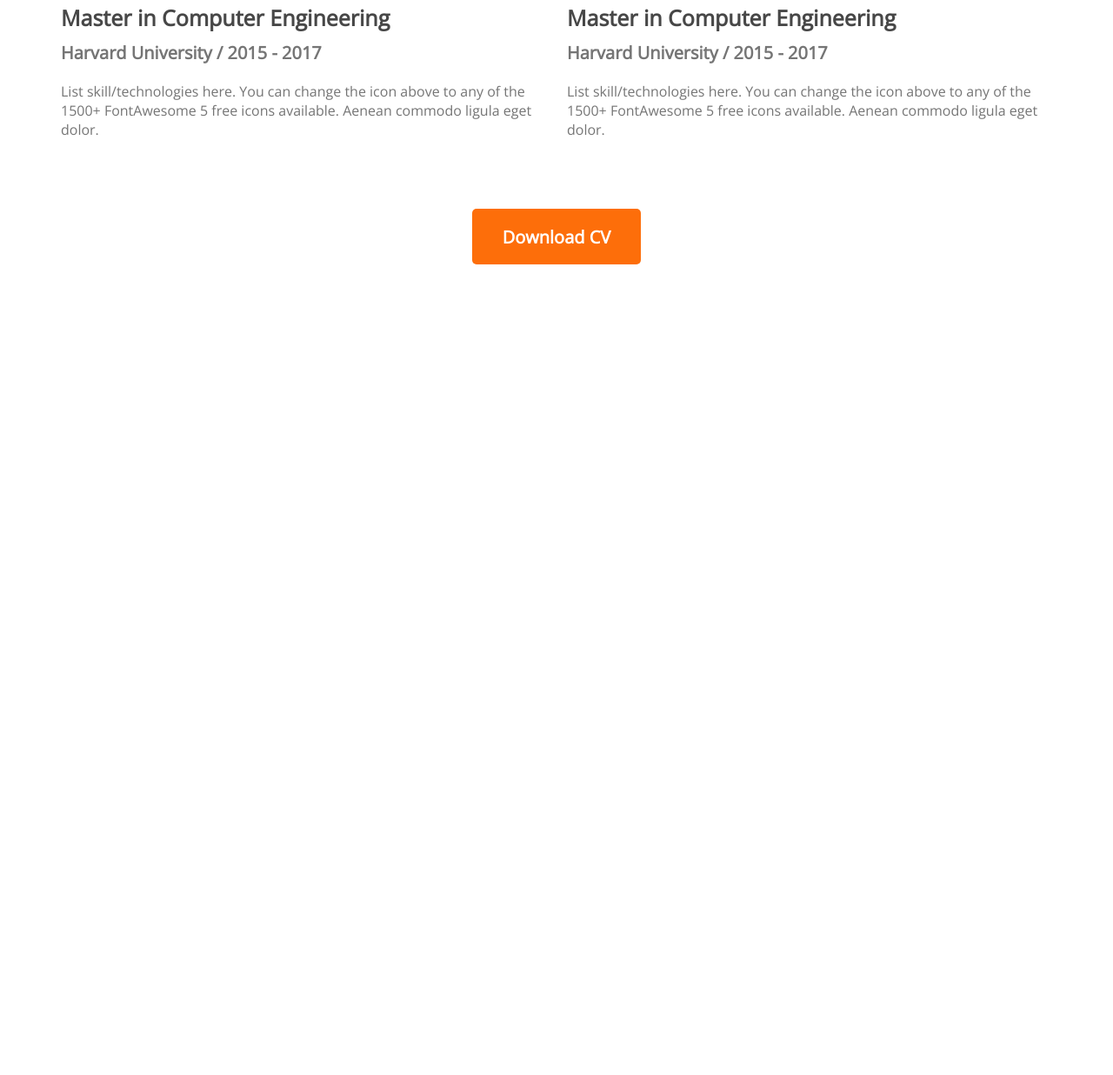
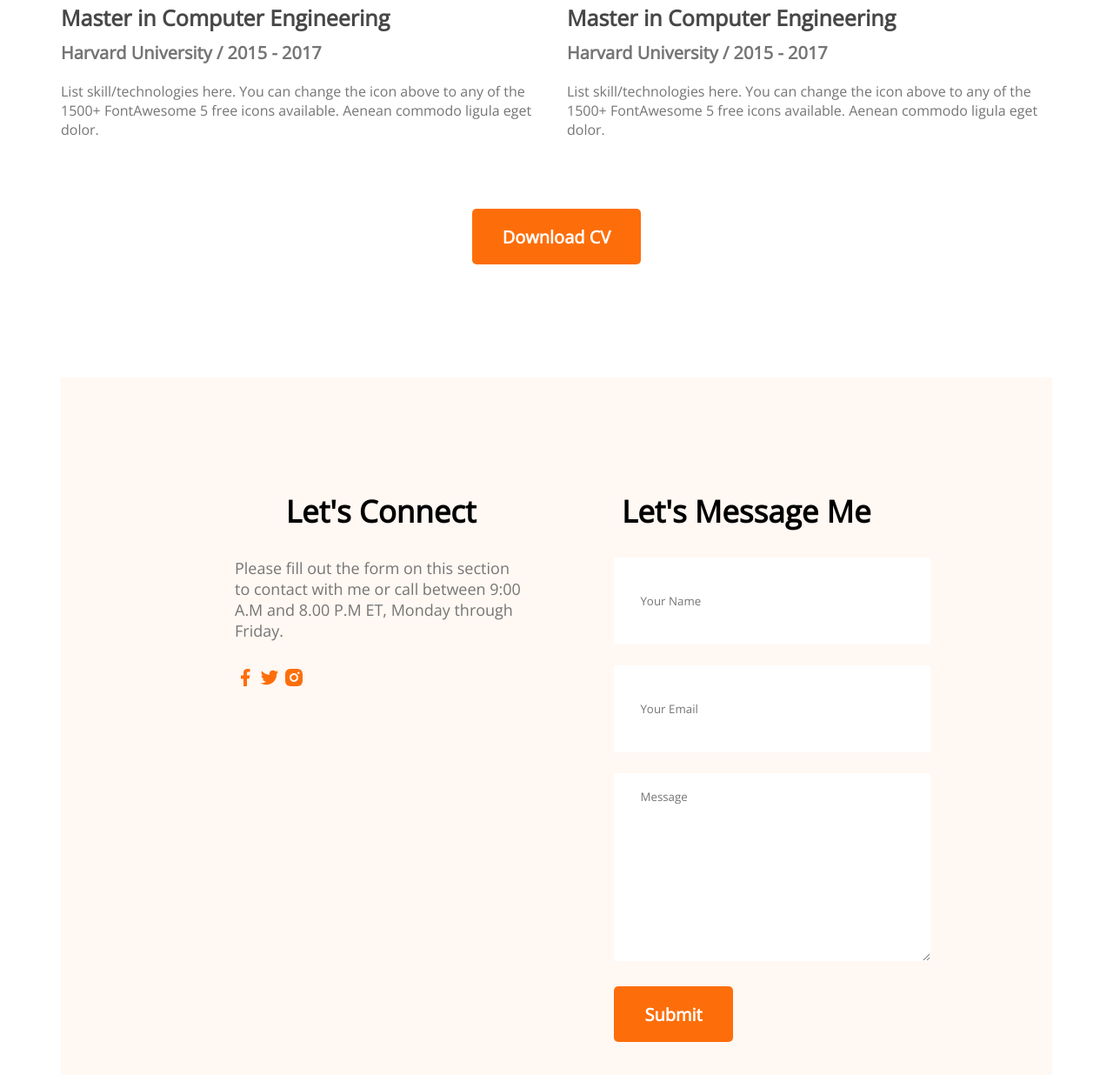
Before and after one commit to mahdirkabir/developer-portfolio, a plain HTML site: page index.html in a window 1280 px wide. Shown: the part 2747-3983 px from the top of the page at 87% size. Before the commit the page ends 3051 px from the top, so only its background shows below. Drawn offline with nearby package versions, Linux system fonts and the light colour scheme.

Commit message:
upto contact section

```diff
--- a/index.html
+++ b/index.html
@@ -35,6 +35,7 @@
         </div>
     </header>
     <main>
+        <!-- about section -->
         <section class="about">
             <h3 class="section-title">About Me</h3>
             <p class="section-description">I, m a designer & developer with a passion for web design. I enjoy developing simple, clean and slick websites that provide real value to the end user. Thousands of clients have procured exceptional resulfs while working with me. Delivering work within time and budget which meets clients requirements in our mata.</p>
@@ -142,6 +143,25 @@
                 <button class="btn-primary">Download CV</button>
             </div>
         </section>
+        <!-- contact section -->
+        <section class="contact">
+            <div>
+                <h3 class="section-title">Let's Connect</h3>
+                <p class="section-description">Please fill out the form on this section to contact with me or call between 9:00 A.M and 8.00 P.M ET, Monday through Friday.</p>
+                <a href=""><img src="images/icons/facebook.png" alt=""></a>
+                <a href=""><img src="images/icons/twitter.png" alt=""></a>
+                <a href=""><img src="images/icons/insta.png" alt=""></a>
+            </div>
+            <div>
+                <h3 class="section-title">Let's Message Me</h3>
+                <form action="">
+                    <input type="text" placeholder="Your Name">
+                    <input type="email" placeholder="Your Email">
+                    <textarea placeholder="Message" name="" id="" cols="30" rows="10"></textarea>
+                    <input class="btn-primary" type="submit">
+                </form>
+            </div>
+        </section>
     </main>
     <footer>
 
--- a/styles/portfolio.css
+++ b/styles/portfolio.css
@@ -182,3 +182,30 @@ main {
     margin-top: 50px;
     text-align: center;
 }
+/* contact styles */
+
+
+.contact section-title {
+    text-align: left;
+}
+.contact {
+    display: flex;
+    gap: 100px;
+    background: #FFF8F3;
+    padding: 130px 200px;
+}
+
+.contact input[type="text"], input[type="email"], textarea {
+    margin-bottom: 24px;
+    border: 0;
+    width: 100%;
+    padding: 18px 30px;
+}
+
+input {
+    height:64px
+}
+
+.contact a {
+    text-decoration: none;
+}
```
